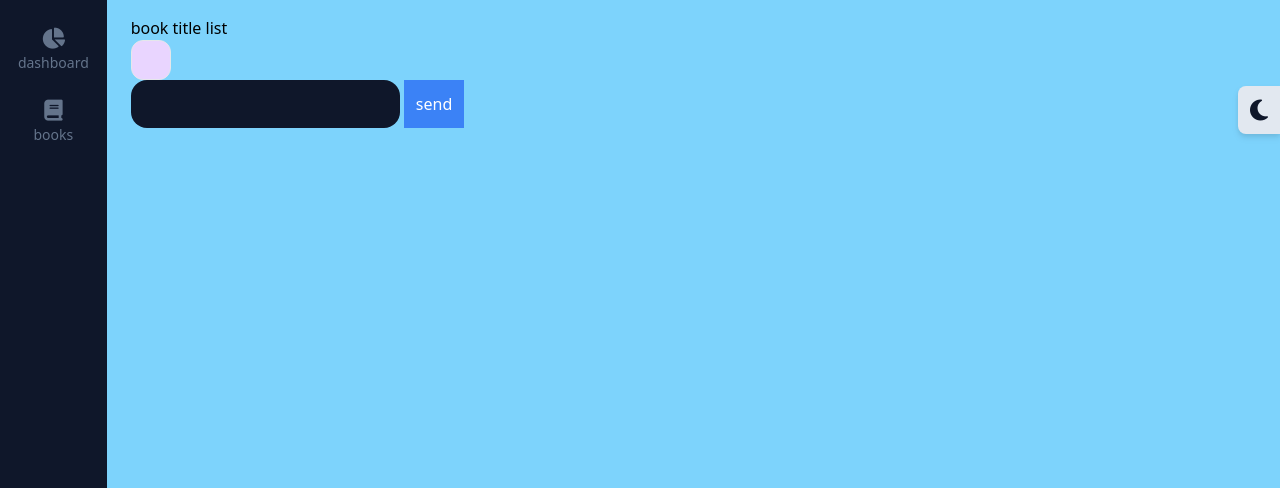
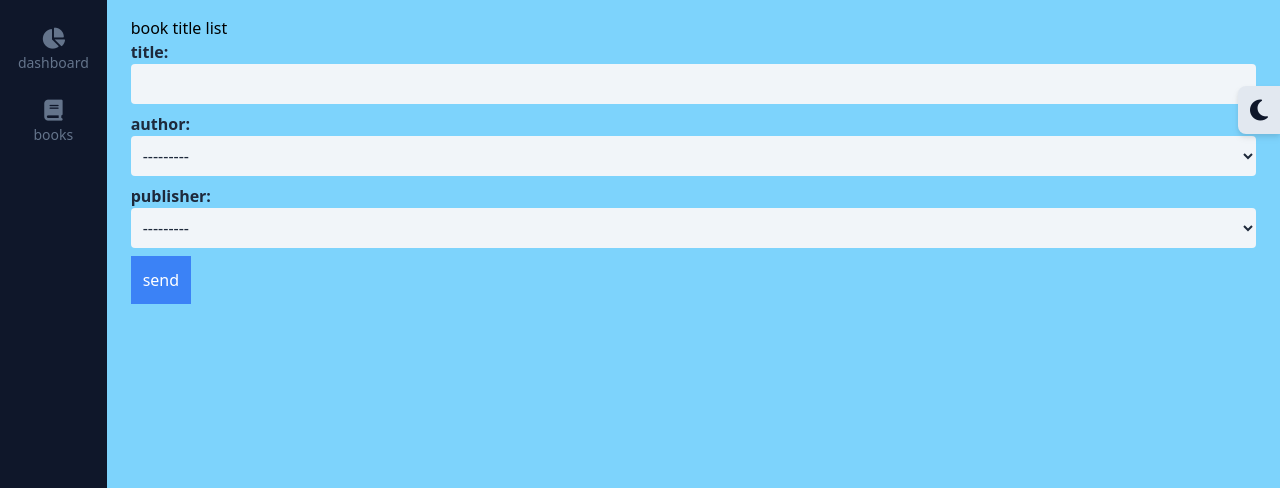
Before and after one commit to MarekJarczewsky81/BOOK_RENT-Django_TailwindCSS, a Django app: page /books/ in a window 1280 px wide. Shown: the part 64-552 px from the top of the page. Run offline with Django 4.2, Linux system fonts and the light colour scheme; data that the repository does not hold is empty; some libraries are stand-ins or nearby versions.

Commit message:
Styling the book title form

```diff
--- a/src/authors/models.py
+++ b/src/authors/models.py
@@ -11,4 +11,5 @@ class Author(models.Model):
     name = models.CharField(max_length=200)
 
     def __str__(self):
-        return f"Author: {self.name}"
+        return str(self.name)
+        # return f"Author: {self.name}"
--- a/src/books/forms.py
+++ b/src/books/forms.py
@@ -18,8 +18,8 @@ class BookTitleForm(forms.ModelForm):
 
         if len(title) < 5:
             error_msg = 'the title is too short'
-            # self.add_error('title', error_msg)
-            raise ValidationError(error_msg)
+            self.add_error('title', error_msg)
+            # raise ValidationError(error_msg)
 
         book_title_exists = BookTitle.objects.filter(title__iexact=title).exists()
 
--- a/src/books/templates/books/main.html
+++ b/src/books/templates/books/main.html
@@ -4,11 +4,39 @@
 
 {% block content %}
     <h1>book title list</h1>
-    <div class="border bg-purple-200 rounded-xl p-3 h-10 w-10"></div>
+    {% comment %} <div class="border bg-purple-200 rounded-xl p-3 h-10 w-10"></div> {% endcomment %}
     <form action="" method="POST">
         {% csrf_token %}
         {% comment %} {{form.as_p}} {% endcomment %}
-        {{form.title|add_class:'bg-slate-900 text-slate-400 p-3 rounded-2xl font-bold'}} {% comment %} this is from django-widget-tweaks 1.4.12  {% endcomment %}
+        {% comment %} {{form.title|add_class:'bg-slate-900 text-slate-400 p-3 rounded-2xl font-bold'}} this is from django-widget-tweaks 1.4.12  {% endcomment %}
+
+        <div class="mb-2">
+            <label for="{{ form.title.id_for_label }}" class="block font-bold text-slate-800 dark:text-slate-300">
+            title:
+            </label>
+            {{ form.title|add_class:"bg-slate-100 dark:bg-slate-300 text-slate-800 rounded p-2 w-full" }}
+            {% if form.title.errors %}
+                {% for error in form.title.errors %}
+                    <div class="my-1 text-red-500 font-bold text-sm">{{ error }}</div>
+                {% endfor %}
+            {% endif %}
+        </div>
+
+        <div class="mb-2">
+            <label for="{{ form.author.id_for_label }}" class="block font-bold text-slate-800 dark:text-slate-300">
+            author:
+            </label>
+            {{ form.author|add_class:'bg-slate-100 dark:bg-slate-300 text-slate-800 rounded p-2 w-full' }}
+        </div>
+
+        <div class="mb-2">
+            <label for="{{ form.publisher.id_for_label }}" class="block font-bold text-slate-800 dark:text-slate-300">
+            publisher:
+            </label>
+            {{ form.publisher|add_class:'bg-slate-100 dark:bg-slate-300 text-slate-800 rounded p-2 w-full' }}
+        </div>
+
+
         <button type="submit" class="p-3 bg-blue-500 text-white">send</button>
     </form>
 
```
